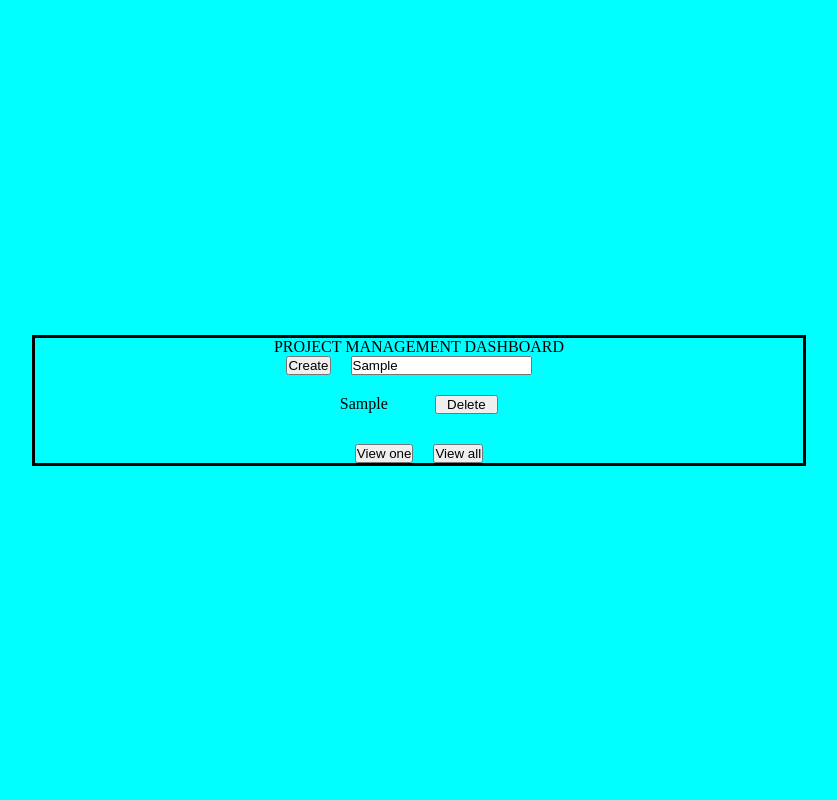
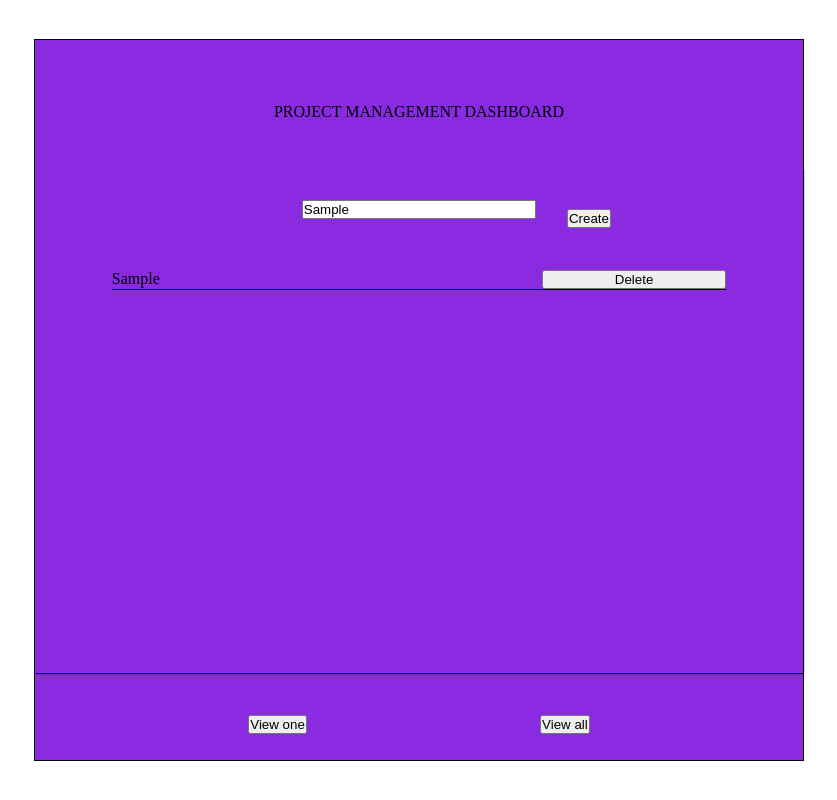
Before and after one commit to Naomi-2512/projectManagementDashboard, a plain HTML site: page index.html in a window 1280 px wide. Both pictures are taken after typing "Sample" into the empty fields and a click on the button "Create". Shown: the whole page, without its empty margins (221-1058 px from the left). Drawn offline with Linux system fonts and the light colour scheme.

Commit message:
A project management dashboard

```diff
--- a/main.js
+++ b/main.js
@@ -10,7 +10,7 @@ myButton.addEventListener('click', () =>{
     myProject = projectName.value.trim ();
     if(myProject === ''){
        Error.textContent = "Enter your project";
-       Error.style.color = "brown"
+       Error.style.color = "black"
        setTimeout( ()=>{
         Error.textContent = ''
        },1000)
@@ -55,8 +55,13 @@ function myLists(){
         element2.appendChild(element4)
         element5.appendChild(element2)
 
-        deleteButton.addEventListener('click', ()=>{
-            anotherArray.splice()
+        element4.addEventListener('click', ()=>{
+            let position = index;
+            if (position !== '') {
+                myArray.splice(position , 1);
+                localStorage.setItem('db', JSON.stringify(myArray))
+            }
+            myLists();
         })
 
     })
--- a/style.css
+++ b/style.css
@@ -8,17 +8,17 @@
     display: flex;
     align-items: center;
     justify-content: center;
-    flex-direction: column;
-    background-color: aqua;
 }
 .container{
-    display: flex;
-    align-items: center;
-    justify-content: center;
+    display: grid;
+    grid-template-rows: 20% 1fr;
+    align-items: start;
     column-gap: 10%;
     height: 100%;
+    width: 100%;
     flex-direction: column;
     margin-bottom: 30px;
+    box-shadow: 1px 1px 1px rgb(1, 1, 1);
 
 
 }
@@ -26,23 +26,33 @@
    display: flex;
    justify-content: space-evenly;
    gap: 20PX;
+   align-items: end;
+
+}
+.clickButtons button:hover{
+    background-color: rgb(0, 140, 255);
 }
 .contents{
-    display: flex;
+    display: grid;
+    grid-template-rows: 20% 2fr 10%;
     flex-direction: column;
-    justify-content: center;
     align-items: center;
-    border:solid;
+    border:1px solid;
     width: 60%;
+    height: 90%;
+    background-color: blueviolet;
+   text-align: center;
 
 }
 .projectInput{
     display: flex;
-    justify-content: space-between;
+    flex-direction: column;
+
     align-items: center;
-    gap: 20px;
     width: 100%;
-    margin-bottom: 20px;
+    height: 100%;
+
+    position: relative;
 }
 .projectLists{
     display: flex;
@@ -58,13 +68,31 @@
 }
 .inputDiv{
     display: flex;
-    justify-content: space-evenly;
+    justify-content: space-between;
     align-items: center;
     gap: 20px;
     width: 80%;
-    border: 1px solid color(grey);
+    border-bottom: 1px solid black;
+
 }
 .deleteButton{
     width: 30%;
     height: 100%;
+
 }
+.deleteButton:hover{
+    background-color: rgb(0, 140, 255);
+}
+
+.create {
+    position: absolute;
+    right: 25%;
+    top: 40%;
+}
+.create:hover{
+    background-color:rgb(0, 140, 255) ;
+}
+.myInput{
+    width: 30%;
+    margin-top: 4%;
+}
```
Also changed, not shown: index.html (+1 -0 lines).
